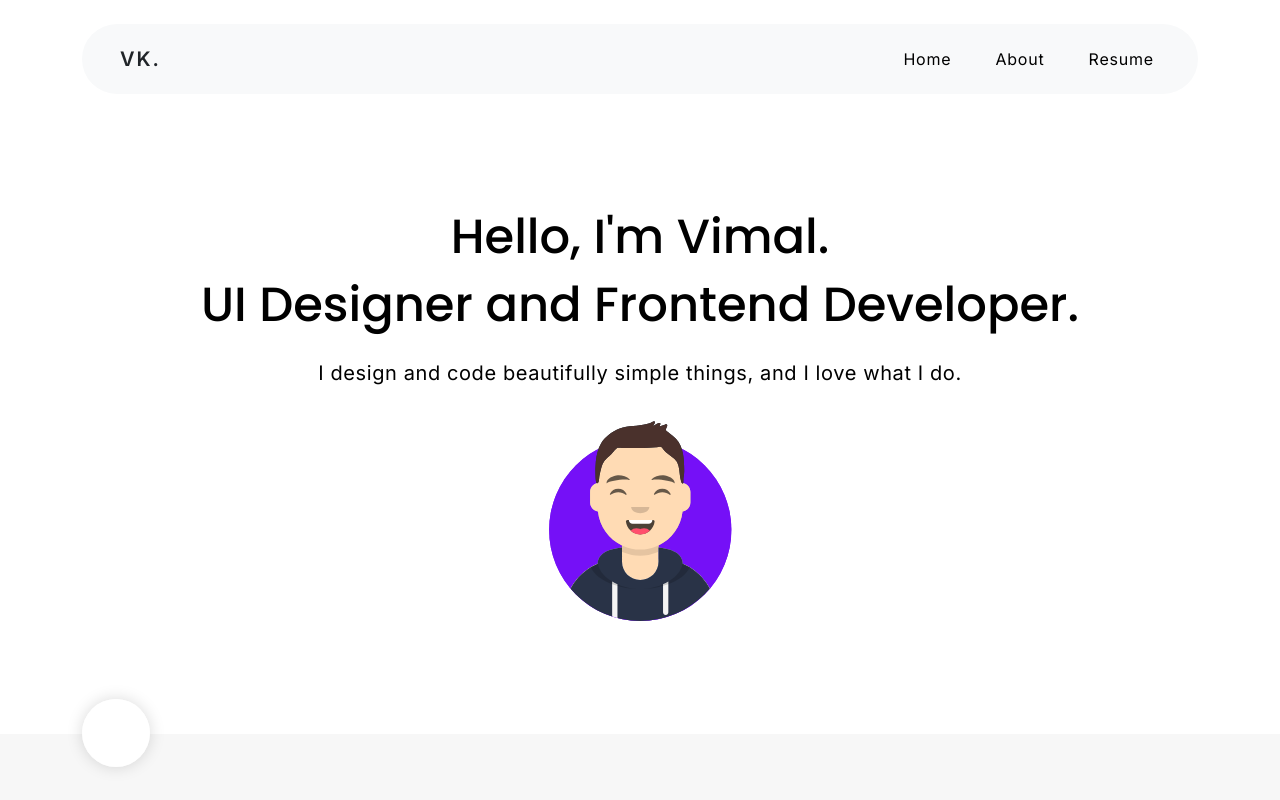
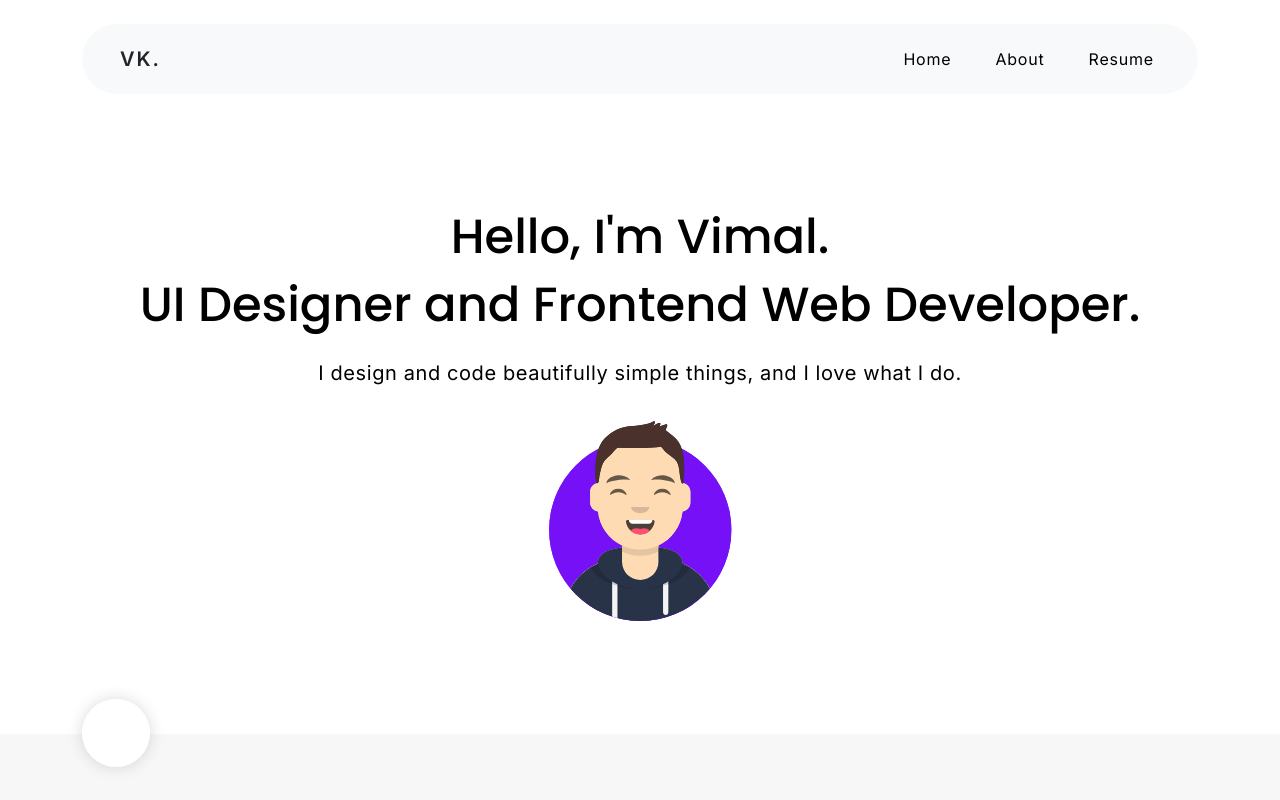
Before and after one commit to rootvivek/Portfolio, a React (Create React App) app: page / in a window 1280 px wide. Shown: the top 800 px of the page. Built offline with nearby package versions, Linux system fonts and the light colour scheme.

Commit message:
Update Intro.jsx

```diff
--- a/src/assets/components/Intro.jsx
+++ b/src/assets/components/Intro.jsx
@@ -13,7 +13,7 @@ function Intro() {
             <div className="col-12">
                 <div className="intro">
                         <h1 className="intro-text">Hello, I'm Vimal.</h1>
-                        <h1 className="intro-text">UI Designer and Frontend Developer.</h1>
+                        <h1 className="intro-text">UI Designer and Frontend Web Developer.</h1>
                         <h5 className="intro-subtitle">I design and code beautifully simple things, and I love what I do.</h5>
                         <img className='intro-avatar' src = {vk} alt="#"></img>
                     </div>
```
